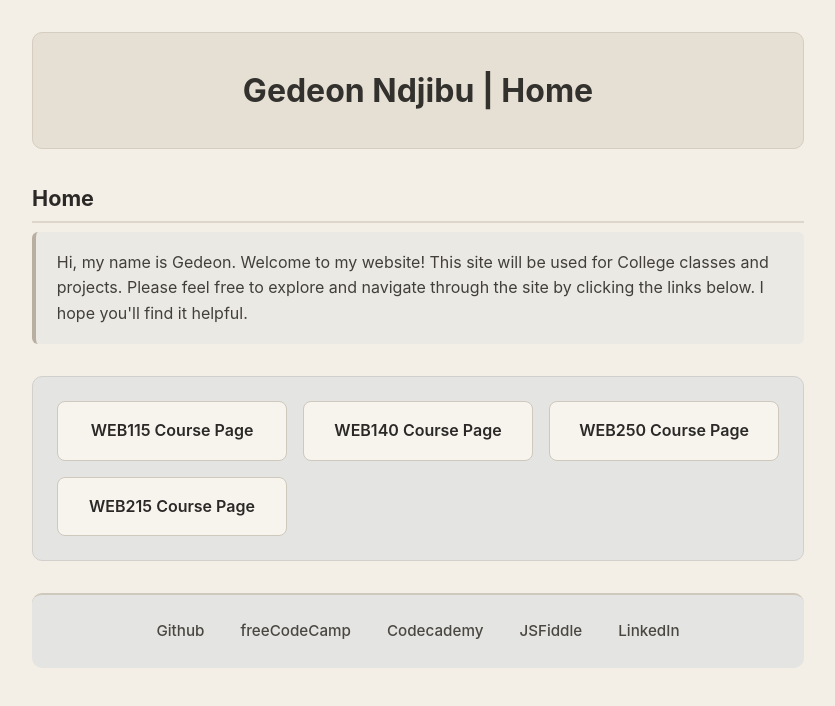
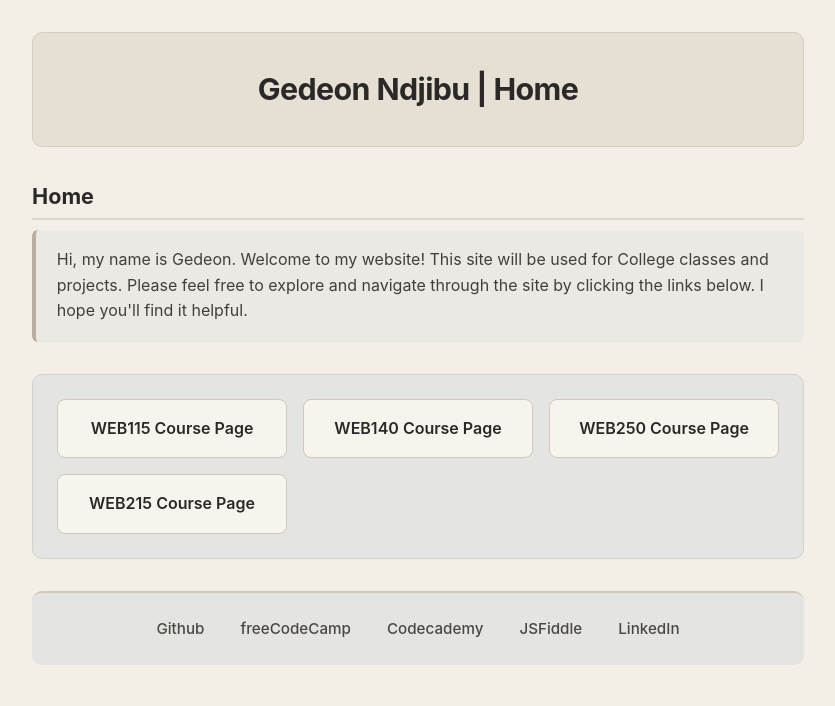
Before and after one commit to GEDEONNDJIBU/gedeonndjibu.github.io, a plain HTML site: page index.html in a window 1280 px wide. Shown: the whole page, without its empty margins (222-1057 px from the left). Drawn offline with Linux system fonts and the light colour scheme.

Commit message:
Update style.css

```diff
--- a/style.css
+++ b/style.css
@@ -25,7 +25,7 @@ header {
   margin-bottom: 2rem;
 }
 
-.header h1 {
+ h1 {
   font-size: 1.9rem;
   font-weight: 700;
   letter-spacing: -0.02em;
```
